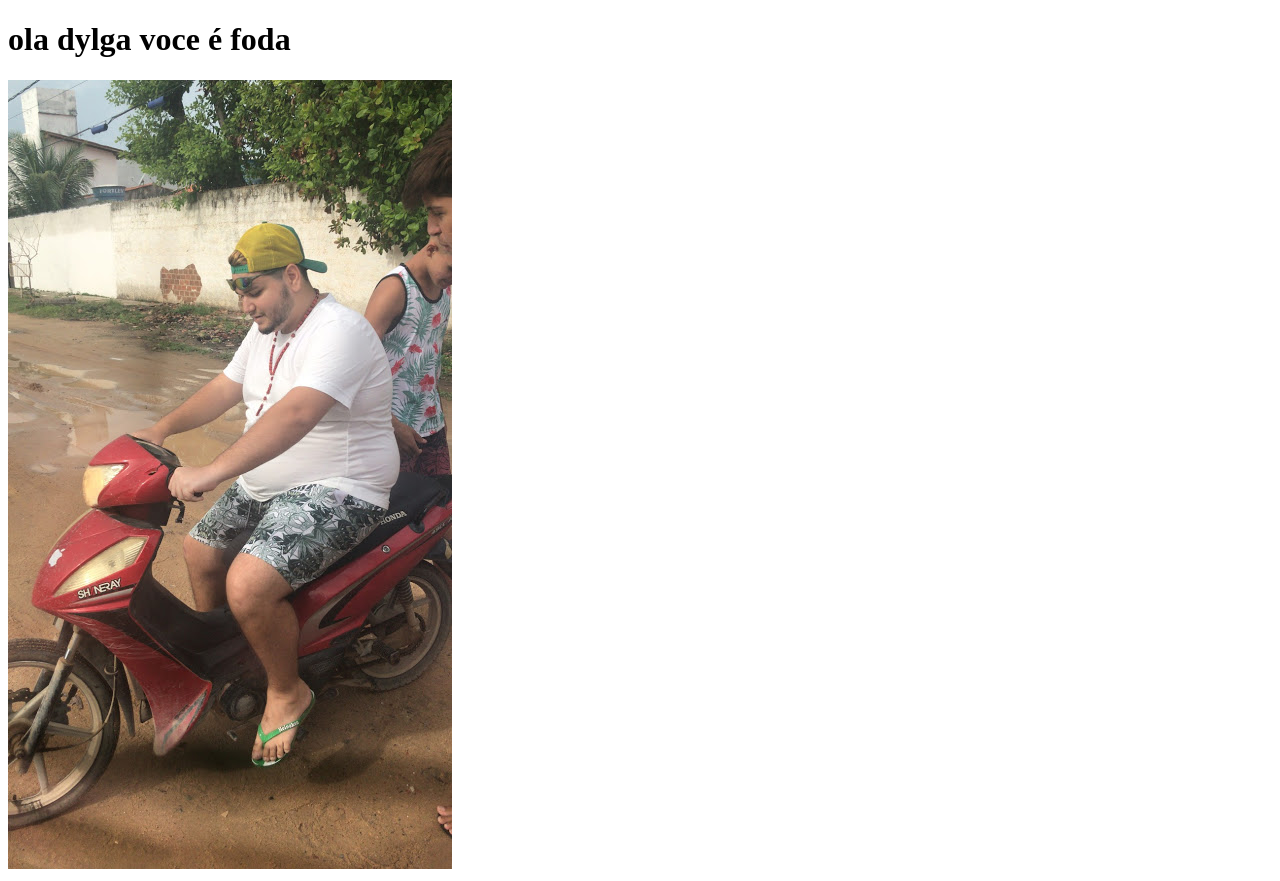
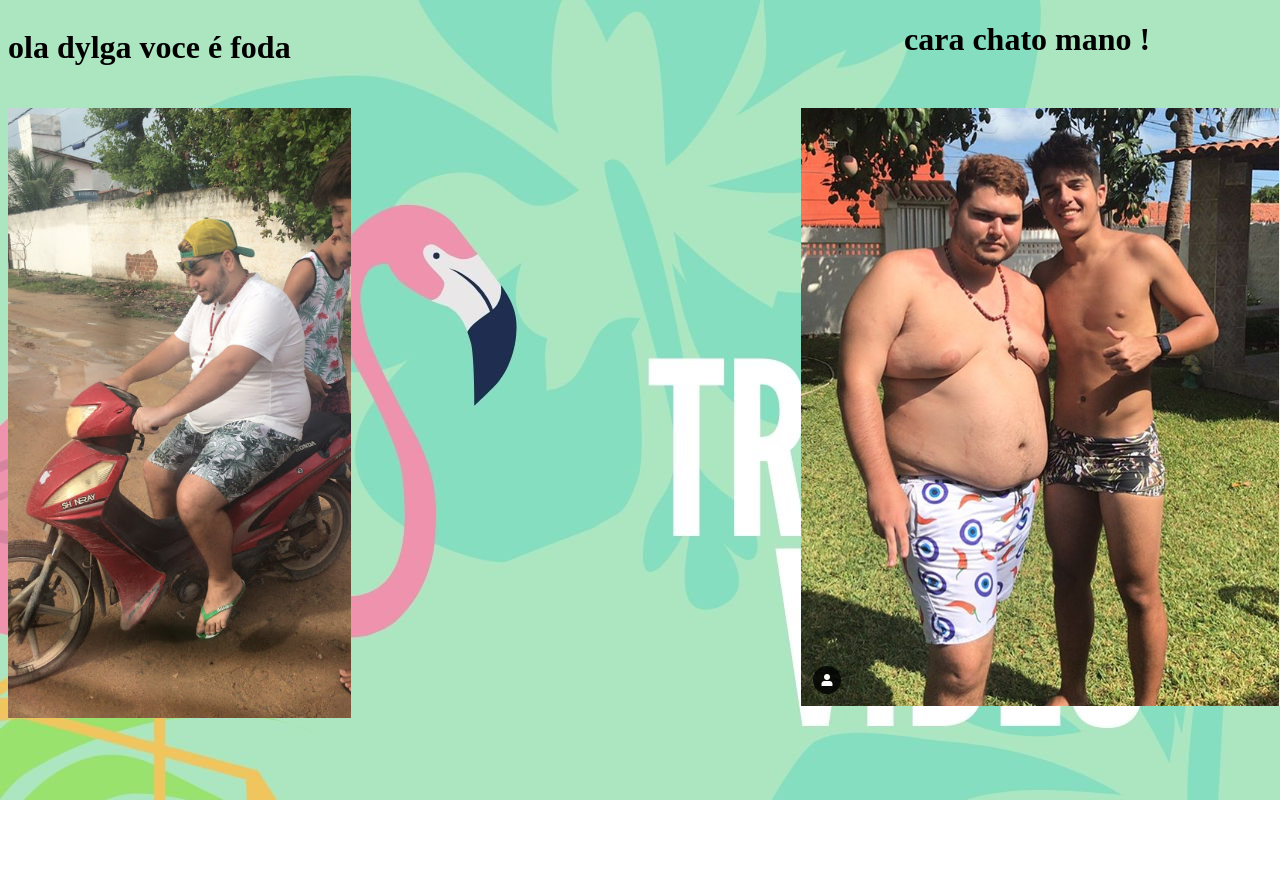
Before and after one commit to rodrigaowander/website, a website: page index.html in a window 1280 px wide. After the commit the page ends 800 px from the top, so only its background shows below. Drawn offline with Linux system fonts and the light colour scheme.

Commit message:
adicionando foto

```diff
--- a/index.html
+++ b/index.html
@@ -4,9 +4,33 @@
     <meta charset="UTF-8">
     <meta name="viewport" content="width=device-width, initial-scale=1.0">
     <title>Document</title>
+    <style>
+        body {
+            background-image: url('img.jpg');
+        }
+        .amg{
+            margin-top: 100px;
+            right: 0;
+            margin-left: 25%;
+            position:absolute;
+        }
+        h1{
+            position: absolute;
+        }
+        .ftp{
+            top: 0;
+            margin-left:  70%;
+        }
+        .npc{
+            margin-top: 100px;
+            height: 610px;
+        }
+    </style>
 </head>
 <body>
     <h1>ola dylga voce é foda</h1>
-    <img src="foto.jpg" />
+    <img class="npc" src="foto.jpg" />
+    <h1 class="ftp">cara chato mano !</h1>
+    <img class="amg" src="amg.PNG" />
 </body>
 </html>
```
Also changed, not shown: package.json (+14 -3 lines), amg.PNG (added), img.jpg (added).
